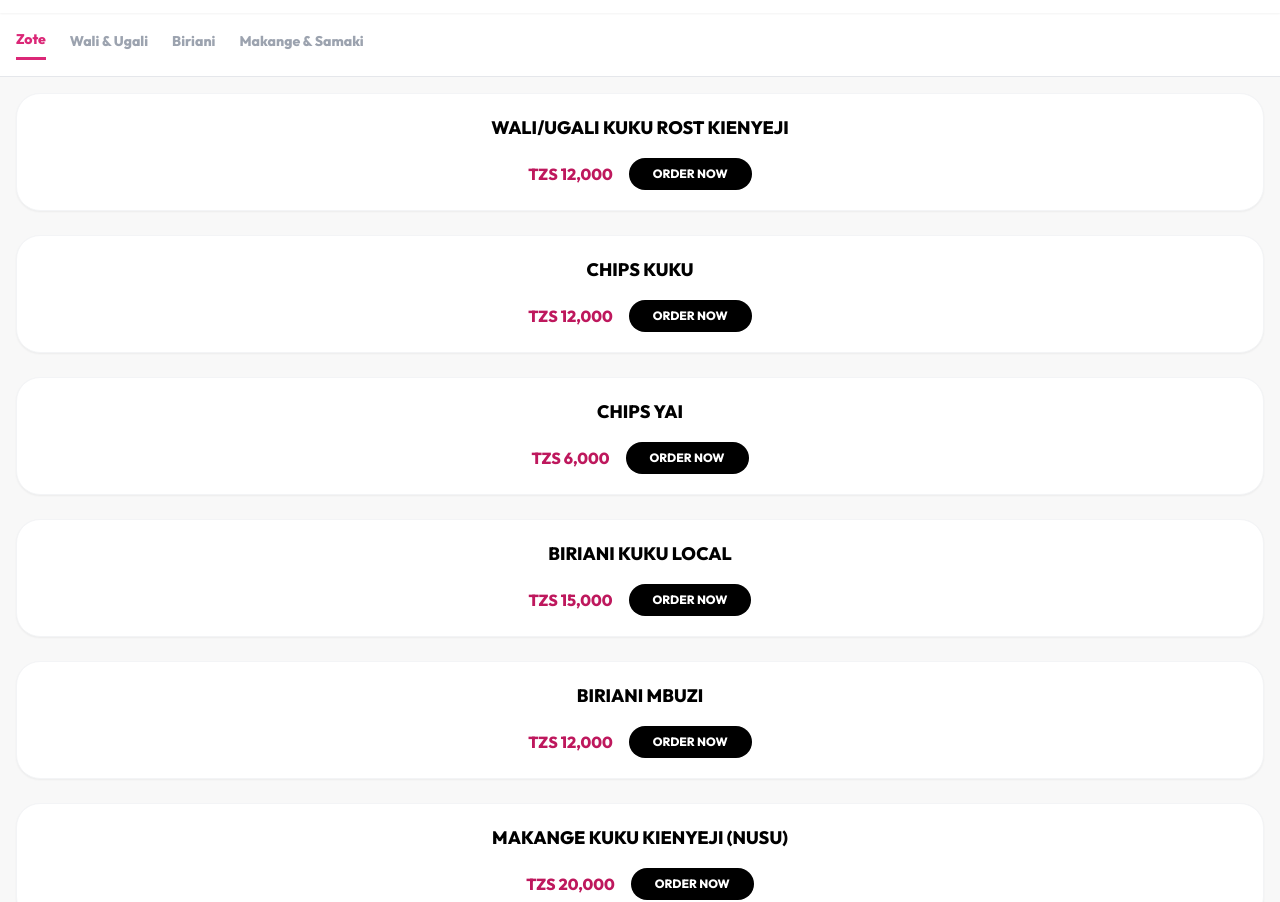
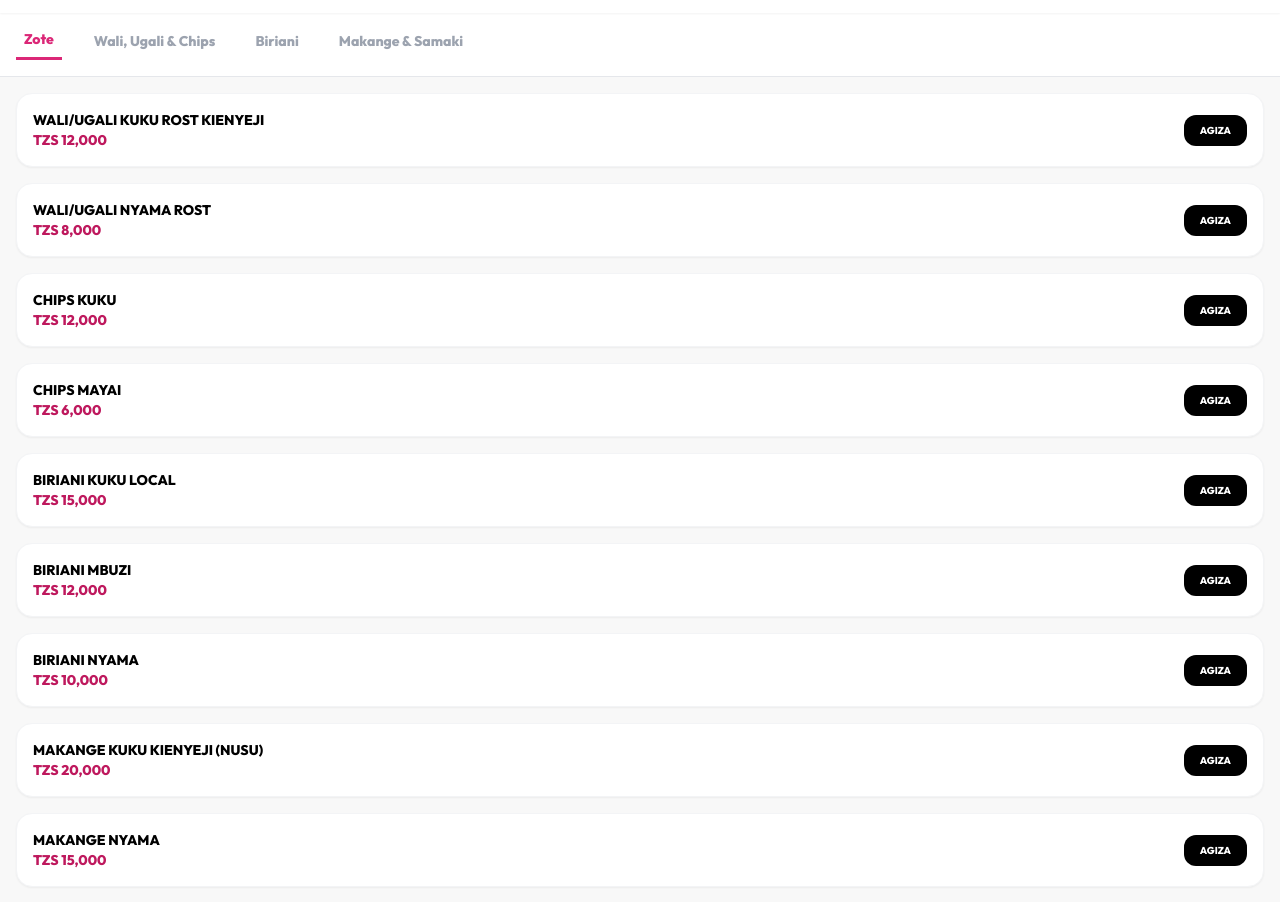
Before and after one commit to breezyopari/Shishi-App-Whatsapp-Intergrated, a plain HTML site: page index.html in a window 1280 px wide. Shown: the part 62-964 px from the top of the page. Drawn offline with nearby package versions, Linux system fonts and the light colour scheme.

Commit message:
Update index.html

```diff
--- a/index.html
+++ b/index.html
@@ -10,8 +10,7 @@
     <style>
         body { font-family: 'Outfit', sans-serif; background-color: #f8f8f8; }
         .menu-card { transition: all 0.3s ease; }
-        .active-tab { border-bottom: 3px solid #db2777; color: #db2777; }
-        .hidden-category { display: none; }
+        .active-tab { border-bottom: 3px solid #db2777; color: #db2777; font-weight: 800; }
     </style>
 </head>
 <body class="pb-24">
@@ -28,109 +27,127 @@
         </div>
     </header>
 
-    <div class="flex overflow-x-auto bg-white whitespace-nowrap p-4 gap-6 text-sm font-bold border-b sticky top-[72px] z-40">
-        <button onclick="filterMenu('all', this)" class="active-tab pb-2">Zote</button>
-        <button onclick="filterMenu('wali-ugali', this)" class="text-gray-400 pb-2">Wali & Ugali</button>
-        <button onclick="filterMenu('biriani', this)" class="text-gray-400 pb-2">Biriani</button>
-        <button onclick="filterMenu('makange', this)" class="text-gray-400 pb-2">Makange & Samaki</button>
+    <div class="flex overflow-x-auto bg-white whitespace-nowrap p-4 gap-6 text-sm font-bold border-b sticky top-[72px] z-40 no-scrollbar">
+        <button onclick="filterMenu('all', this)" class="active-tab pb-2 px-2">Zote</button>
+        <button onclick="filterMenu('wali-ugali', this)" class="text-gray-400 pb-2 px-2">Wali, Ugali & Chips</button>
+        <button onclick="filterMenu('biriani', this)" class="text-gray-400 pb-2 px-2">Biriani</button>
+        <button onclick="filterMenu('makange', this)" class="text-gray-400 pb-2 px-2">Makange & Samaki</button>
     </div>
 
-    <main class="p-4 space-y-6" id="menu-container">
+    <main class="p-4 space-y-4" id="menu-container">
 
-        <div class="menu-item wali-ugali bg-white rounded-3xl overflow-hidden shadow-sm border border-gray-100 menu-card">
-            <div class="p-5 text-center">
-                <h3 class="font-bold text-lg uppercase">Wali/Ugali Kuku Rost Kienyeji</h3>
-                <div class="mt-4 flex items-center justify-center gap-4">
-                    <span class="text-pink-700 font-black">TZS 12,000</span>
-                    <button onclick="addToCart('Wali/Ugali Kuku Rost Kienyeji', 12000)" class="bg-black text-white px-6 py-2 rounded-full text-xs font-bold hover:bg-pink-700 transition">ORDER NOW</button>
-                </div>
+        <div class="menu-item wali-ugali bg-white rounded-2xl p-4 shadow-sm border border-gray-100 flex justify-between items-center">
+            <div class="flex-1 text-left">
+                <h3 class="font-bold text-sm uppercase">Wali/Ugali Kuku Rost Kienyeji</h3>
+                <p class="text-pink-700 font-black text-sm">TZS 12,000</p>
             </div>
+            <button onclick="addToCart('Wali/Ugali Kuku Rost Kienyeji', 12000)" class="bg-black text-white px-4 py-2 rounded-xl text-[10px] font-bold">AGIZA</button>
         </div>
 
-        <div class="menu-item wali-ugali bg-white rounded-3xl overflow-hidden shadow-sm border border-gray-100 menu-card">
-            <div class="p-5 text-center">
-                <h3 class="font-bold text-lg uppercase">Chips Kuku</h3>
-                <div class="mt-4 flex items-center justify-center gap-4">
-                    <span class="text-pink-700 font-black">TZS 12,000</span>
-                    <button onclick="addToCart('Chips Kuku', 12000)" class="bg-black text-white px-6 py-2 rounded-full text-xs font-bold hover:bg-pink-700 transition">ORDER NOW</button>
-                </div>
+        <div class="menu-item wali-ugali bg-white rounded-2xl p-4 shadow-sm border border-gray-100 flex justify-between items-center">
+            <div class="flex-1 text-left">
+                <h3 class="font-bold text-sm uppercase">Wali/Ugali Nyama Rost</h3>
+                <p class="text-pink-700 font-black text-sm">TZS 8,000</p>
             </div>
+            <button onclick="addToCart('Wali/Ugali Nyama Rost', 8000)" class="bg-black text-white px-4 py-2 rounded-xl text-[10px] font-bold">AGIZA</button>
         </div>
 
-        <div class="menu-item wali-ugali bg-white rounded-3xl overflow-hidden shadow-sm border border-gray-100 menu-card">
-            <div class="p-5 text-center">
-                <h3 class="font-bold text-lg uppercase">Chips Yai</h3>
-                <div class="mt-4 flex items-center justify-center gap-4">
-                    <span class="text-pink-700 font-black">TZS 6,000</span>
-                    <button onclick="addToCart('Chips Yai', 6000)" class="bg-black text-white px-6 py-2 rounded-full text-xs font-bold hover:bg-pink-700 transition">ORDER NOW</button>
-                </div>
+        <div class="menu-item wali-ugali bg-white rounded-2xl p-4 shadow-sm border border-gray-100 flex justify-between items-center">
+            <div class="flex-1 text-left">
+                <h3 class="font-bold text-sm uppercase">Chips Kuku</h3>
+                <p class="text-pink-700 font-black text-sm">TZS 12,000</p>
             </div>
+            <button onclick="addToCart('Chips Kuku', 12000)" class="bg-black text-white px-4 py-2 rounded-xl text-[10px] font-bold">AGIZA</button>
         </div>
 
-        <div class="menu-item biriani bg-white rounded-3xl overflow-hidden shadow-sm border border-gray-100 menu-card">
-            <div class="p-5 text-center">
-                <h3 class="font-bold text-lg uppercase">Biriani Kuku Local</h3>
-                <div class="mt-4 flex items-center justify-center gap-4">
-                    <span class="text-pink-700 font-black">TZS 15,000</span>
-                    <button onclick="addToCart('Biriani Kuku Local', 15000)" class="bg-black text-white px-6 py-2 rounded-full text-xs font-bold hover:bg-pink-700 transition">ORDER NOW</button>
-                </div>
+        <div class="menu-item wali-ugali bg-white rounded-2xl p-4 shadow-sm border border-gray-100 flex justify-between items-center">
+            <div class="flex-1 text-left">
+                <h3 class="font-bold text-sm uppercase">Chips Mayai</h3>
+                <p class="text-pink-700 font-black text-sm">TZS 6,000</p>
             </div>
+            <button onclick="addToCart('Chips Mayai', 6000)" class="bg-black text-white px-4 py-2 rounded-xl text-[10px] font-bold">AGIZA</button>
         </div>
 
-        <div class="menu-item biriani bg-white rounded-3xl overflow-hidden shadow-sm border border-gray-100 menu-card">
-            <div class="p-5 text-center">
-                <h3 class="font-bold text-lg uppercase">Biriani Mbuzi</h3>
-                <div class="mt-4 flex items-center justify-center gap-4">
-                    <span class="text-pink-700 font-black">TZS 12,000</span>
-                    <button onclick="addToCart('Biriani Mbuzi', 12000)" class="bg-black text-white px-6 py-2 rounded-full text-xs font-bold hover:bg-pink-700 transition">ORDER NOW</button>
-                </div>
+        <div class="menu-item biriani bg-white rounded-2xl p-4 shadow-sm border border-gray-100 flex justify-between items-center">
+            <div class="flex-1 text-left">
+                <h3 class="font-bold text-sm uppercase">Biriani Kuku Local</h3>
+                <p class="text-pink-700 font-black text-sm">TZS 15,000</p>
             </div>
+            <button onclick="addToCart('Biriani Kuku Local', 15000)" class="bg-black text-white px-4 py-2 rounded-xl text-[10px] font-bold">AGIZA</button>
         </div>
 
-        <div class="menu-item makange bg-white rounded-3xl overflow-hidden shadow-sm border border-gray-100 menu-card">
-            <div class="p-5 text-center">
-                <h3 class="font-bold text-lg uppercase">Makange Kuku Kienyeji (Nusu)</h3>
-                <div class="mt-4 flex items-center justify-center gap-4">
-                    <span class="text-pink-700 font-black">TZS 20,000</span>
-                    <button onclick="addToCart('Makange Kuku Kienyeji Nusu', 20000)" class="bg-black text-white px-6 py-2 rounded-full text-xs font-bold hover:bg-pink-700 transition">ORDER NOW</button>
-                </div>
+        <div class="menu-item biriani bg-white rounded-2xl p-4 shadow-sm border border-gray-100 flex justify-between items-center">
+            <div class="flex-1 text-left">
+                <h3 class="font-bold text-sm uppercase">Biriani Mbuzi</h3>
+                <p class="text-pink-700 font-black text-sm">TZS 12,000</p>
             </div>
+            <button onclick="addToCart('Biriani Mbuzi', 12000)" class="bg-black text-white px-4 py-2 rounded-xl text-[10px] font-bold">AGIZA</button>
         </div>
 
-        <div class="menu-item makange bg-white rounded-3xl overflow-hidden shadow-sm border border-gray-100 menu-card">
-            <div class="p-5 text-center">
-                <h3 class="font-bold text-lg uppercase">Samaki Changu Mkavu na Ugali/Wali</h3>
-                <div class="mt-4 flex items-center justify-center gap-4">
-                    <span class="text-pink-700 font-black">TZS 10,000</span>
-                    <button onclick="addToCart('Samaki Changu Mkavu', 10000)" class="bg-black text-white px-6 py-2 rounded-full text-xs font-bold hover:bg-pink-700 transition">ORDER NOW</button>
-                </div>
+        <div class="menu-item biriani bg-white rounded-2xl p-4 shadow-sm border border-gray-100 flex justify-between items-center">
+            <div class="flex-1 text-left">
+                <h3 class="font-bold text-sm uppercase">Biriani Nyama</h3>
+                <p class="text-pink-700 font-black text-sm">TZS 10,000</p>
             </div>
+            <button onclick="addToCart('Biriani Nyama', 10000)" class="bg-black text-white px-4 py-2 rounded-xl text-[10px] font-bold">AGIZA</button>
+        </div>
+
+        <div class="menu-item makange bg-white rounded-2xl p-4 shadow-sm border border-gray-100 flex justify-between items-center">
+            <div class="flex-1 text-left">
+                <h3 class="font-bold text-sm uppercase">Makange Kuku Kienyeji (Nusu)</h3>
+                <p class="text-pink-700 font-black text-sm">TZS 20,000</p>
+            </div>
+            <button onclick="addToCart('Makange Kuku Kienyeji Nusu', 20000)" class="bg-black text-white px-4 py-2 rounded-xl text-[10px] font-bold">AGIZA</button>
+        </div>
+
+        <div class="menu-item makange bg-white rounded-2xl p-4 shadow-sm border border-gray-100 flex justify-between items-center">
+            <div class="flex-1 text-left">
+                <h3 class="font-bold text-sm uppercase">Makange Nyama</h3>
+                <p class="text-pink-700 font-black text-sm">TZS 15,000</p>
+            </div>
+            <button onclick="addToCart('Makange Nyama', 15000)" class="bg-black text-white px-4 py-2 rounded-xl text-[10px] font-bold">AGIZA</button>
+        </div>
+
+        <div class="menu-item makange bg-white rounded-2xl p-4 shadow-sm border border-gray-100 flex justify-between items-center">
+            <div class="flex-1 text-left">
+                <h3 class="font-bold text-sm uppercase">Samaki Changu Mkavu na Ugali/Wali</h3>
+                <p class="text-pink-700 font-black text-sm">TZS 10,000</p>
+            </div>
+            <button onclick="addToCart('Samaki Changu Mkavu', 10000)" class="bg-black text-white px-4 py-2 rounded-xl text-[10px] font-bold">AGIZA</button>
+        </div>
+
+        <div class="menu-item makange bg-white rounded-2xl p-4 shadow-sm border border-gray-100 flex justify-between items-center">
+            <div class="flex-1 text-left">
+                <h3 class="font-bold text-sm uppercase">Samaki Sato Mkavu</h3>
+                <p class="text-pink-700 font-black text-sm">TZS 15,000</p>
+            </div>
+            <button onclick="addToCart('Samaki Sato Mkavu', 15000)" class="bg-black text-white px-4 py-2 rounded-xl text-[10px] font-bold">AGIZA</button>
         </div>
 
     </main>
 
     <div id="cart-modal" class="fixed inset-0 bg-black/60 z-[60] hidden flex items-end">
-        <div class="bg-white w-full rounded-t-[3rem] p-6 max-h-[90vh] overflow-y-auto">
+        <div class="bg-white w-full rounded-t-[3rem] p-6 max-h-[90vh] overflow-y-auto shadow-2xl">
             <div class="w-12 h-1.5 bg-gray-200 mx-auto rounded-full mb-6"></div>
-            <h2 class="text-2xl font-black mb-6 uppercase italic text-gray-900">Review Order</h2>
+            <h2 class="text-2xl font-black mb-6 uppercase italic text-gray-900">Oda Yako</h2>
             <div id="cart-items" class="space-y-4 mb-8"></div>
             <div class="border-t pt-4 mb-6">
                 <div class="flex justify-between items-center font-black text-xl">
-                    <span>TOTAL</span>
+                    <span>JUMLA</span>
                     <span id="cart-total" class="text-pink-700">TZS 0</span>
                 </div>
             </div>
             <div class="space-y-4">
-                <input type="tel" id="phone" placeholder="Namba ya Simu" class="w-full p-4 bg-gray-50 rounded-2xl outline-none focus:ring-2 focus:ring-pink-600">
-                <textarea id="note" placeholder="Maelezo ya ziada (e.g. Hapana pilipili)" class="w-full p-4 bg-gray-50 rounded-2xl outline-none h-24 text-sm"></textarea>
-                <button onclick="sendToWhatsApp()" class="w-full bg-pink-600 text-white font-black py-4 rounded-2xl shadow-xl">SEND ORDER TO WHATSAPP</button>
-                <button onclick="toggleCart()" class="w-full text-gray-400 font-bold py-2 text-sm">Cancel & Back</button>
+                <input type="tel" id="phone" placeholder="Namba ya Simu" class="w-full p-4 bg-gray-50 rounded-2xl outline-none border focus:border-pink-600">
+                <textarea id="note" placeholder="Maelezo (mf. Bila pilipili)" class="w-full p-4 bg-gray-50 rounded-2xl outline-none h-24 text-sm border"></textarea>
+                <button onclick="sendToWhatsApp()" class="w-full bg-pink-600 text-white font-black py-4 rounded-2xl shadow-lg">TUMA ODA WHATSAPP</button>
+                <button onclick="toggleCart()" class="w-full text-gray-400 font-bold py-2 text-sm">Rudi Nyuma</button>
             </div>
         </div>
     </div>
 
-    <div id="floating-btn" class="fixed bottom-6 right-6 hidden">
-        <button onclick="toggleCart()" class="bg-pink-600 text-white p-5 rounded-full shadow-2xl animate-bounce">
+    <div id="floating-btn" class="fixed bottom-6 right-6 hidden z-50">
+        <button onclick="toggleCart()" class="bg-pink-600 text-white p-5 rounded-full shadow-2xl animate-bounce flex items-center justify-center">
             <i data-lucide="shopping-cart"></i>
         </button>
     </div>
@@ -143,14 +160,12 @@
         function filterMenu(category, element) {
             const items = document.querySelectorAll('.menu-item');
             const tabs = document.querySelectorAll('button');
-
             tabs.forEach(tab => tab.classList.remove('active-tab', 'text-gray-900'));
             tabs.forEach(tab => tab.classList.add('text-gray-400'));
             element.classList.add('active-tab', 'text-gray-900');
-
             items.forEach(item => {
                 if (category === 'all' || item.classList.contains(category)) {
-                    item.style.display = 'block';
+                    item.style.display = 'flex';
                 } else {
                     item.style.display = 'none';
                 }
@@ -171,16 +186,15 @@
             const floatingBtn = document.getElementById('floating-btn');
             container.innerHTML = '';
             let total = 0; let count = 0;
-
             cart.forEach((item, index) => {
                 total += item.price * item.qty;
                 count += item.qty;
                 container.innerHTML += `<div class="flex justify-between items-center bg-gray-50 p-4 rounded-2xl">
-                    <div><p class="font-bold text-sm uppercase">${item.name}</p></div>
+                    <div class="flex-1"><p class="font-bold text-xs uppercase">${item.name}</p></div>
                     <div class="flex items-center gap-3">
-                        <button onclick="changeQty(${index}, -1)" class="w-8 h-8 bg-white rounded-full font-bold">-</button>
-                        <span class="font-black">${item.qty}</span>
-                        <button onclick="changeQty(${index}, 1)" class="w-8 h-8 bg-white rounded-full font-bold">+</button>
+                        <button onclick="changeQty(${index}, -1)" class="w-8 h-8 bg-white rounded-full border shadow-sm">-</button>
+                        <span class="font-black text-sm">${item.qty}</span>
+                        <button onclick="changeQty(${index}, 1)" class="w-8 h-8 bg-white rounded-full border shadow-sm">+</button>
                     </div>
                 </div>`;
             });
@@ -201,13 +215,13 @@
             const phone = document.getElementById('phone').value;
             const note = document.getElementById('note').value;
             if (!phone) return alert("Weka namba ya simu!");
-            let message = `*🆕 NEW ORDER - SHISHI FOOD POINT*\n\n`;
+            let message = `*🆕 ODA MPYA - SHISHI FOOD*\n\n`;
             let total = 0;
             cart.forEach(item => {
                 message += `• ${item.qty}x ${item.name} - TZS ${(item.price * item.qty).toLocaleString()}\n`;
                 total += item.price * item.qty;
             });
-            message += `\n*Total: TZS ${total.toLocaleString()}*\n*Simu:* ${phone}\n*Note:* ${note || 'N/A'}`;
+            message += `\n*JUMLA: TZS ${total.toLocaleString()}*\n*Simu:* ${phone}\n*Maelezo:* ${note || 'N/A'}`;
             window.open(`https://wa.me/${WHATSAPP_NUMBER}?text=${encodeURIComponent(message)}`, '_blank');
         }
     </script>
```
